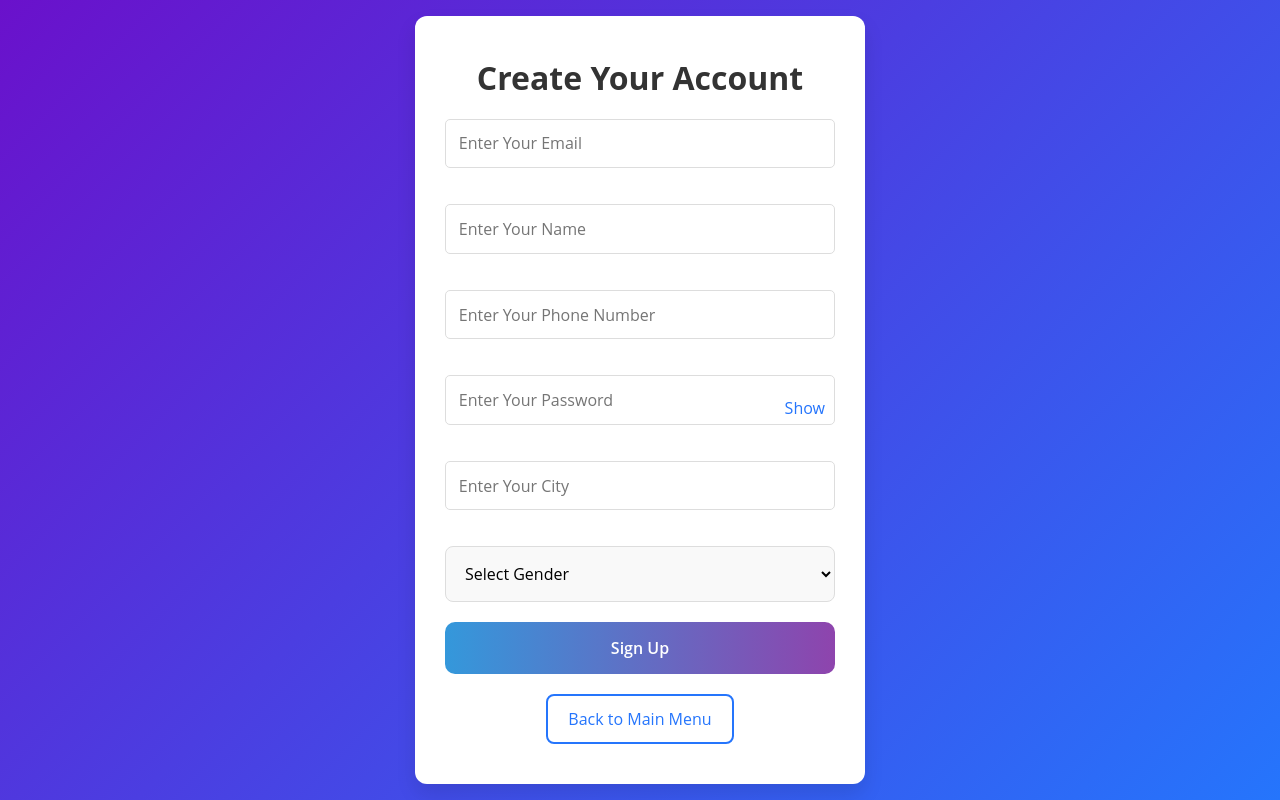
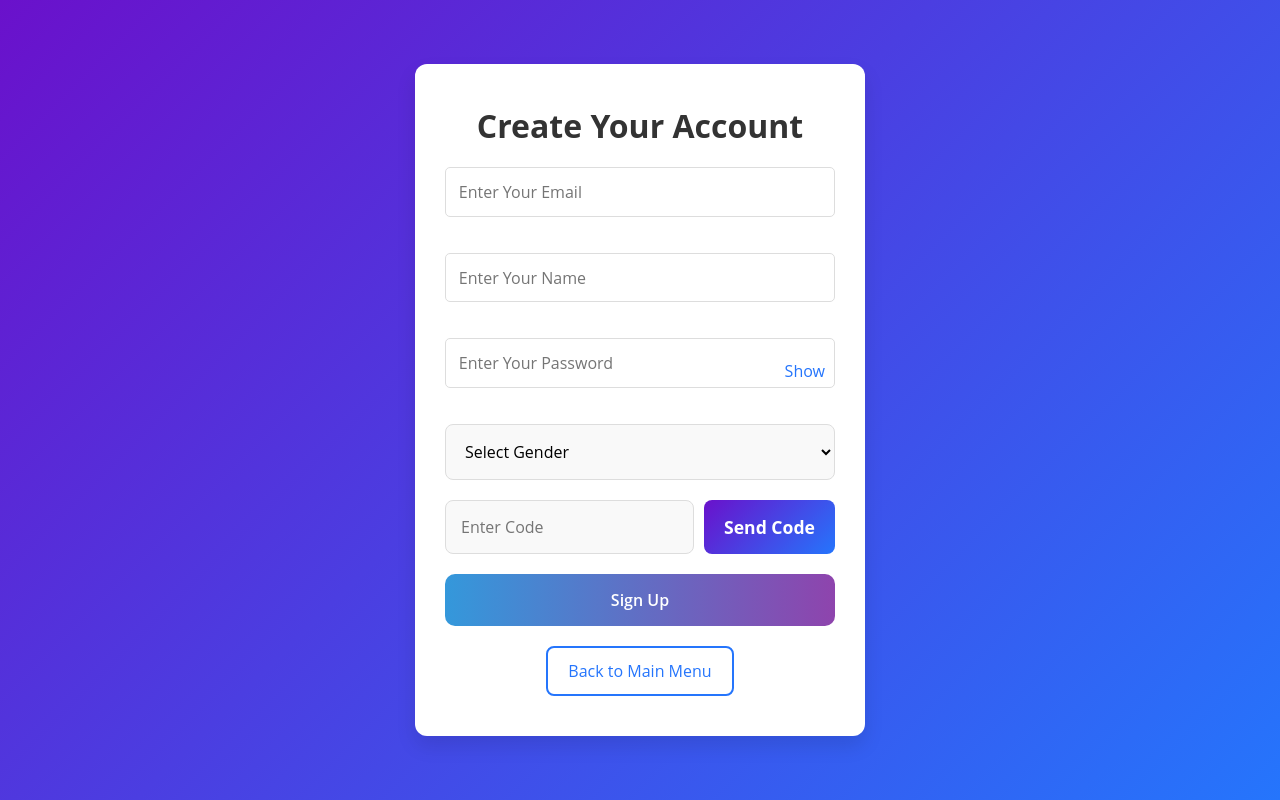
Before and after one commit to Ab5536/ShieldNet-Secure-AI-Model, a React (Create React App) app: page /signup in a window 1280 px wide. Built offline with nearby package versions, Linux system fonts and the light colour scheme; no server answers.

Commit message:
updates the UI

```diff
--- a/src/Pages/Signup/Signup.css
+++ b/src/Pages/Signup/Signup.css
@@ -166,6 +166,52 @@
   .cancel-button {
     background-color: #aaa;
   }
+  .send-code-container {
+    display: flex;
+    align-items: center;
+    gap: 10px;
+}
+
+/* Match input style */
+.code-input {
+    flex: 1;
+    padding: 15px;
+    border: 1px solid #ddd;
+    border-radius: 8px;
+    font-size: 1rem;
+    background-color: #f9f9f9;
+    transition: border-color 0.3s ease;
+}
+
+.code-input:focus {
+    border-color: #2575fc;
+    outline: none;
+    background-color: #fff;
+}
+
+/* Match submit-button style */
+.send-code-btn {
+    padding: 15px 20px;
+    font-size: 1.1rem;
+    font-weight: bold;
+    color: #fff;
+    background: linear-gradient(135deg, #6a11cb, #2575fc);
+    border: none;
+    border-radius: 8px;
+    cursor: pointer;
+    transition: background 0.3s ease;
+}
+
+.send-code-btn:hover {
+    background: linear-gradient(135deg, #2575fc, #6a11cb);
+}
+.error-message {
+    color: red;
+    font-size: 0.875rem; /* Slightly smaller than normal text */
+    margin-top: 4px;
+    margin-bottom: 8px;
+    font-weight: 500;
+  }
 
 /* Animations */
 @keyframes fadeIn {
--- a/src/Pages/Signup/Signup.js
+++ b/src/Pages/Signup/Signup.js
@@ -12,11 +12,11 @@ const Signup = () => {
     name: "",
     password: "",
     email: "",
-    phoneNumber: "",
-    cityName: "",
     gender: "",
+    code: ""
   });
 
+  const [fieldErrors, setFieldErrors] = useState({});
   const [error, setError] = useState("");
   const [showPassword, setShowPassword] = useState(false);
   const [otp, setOtp] = useState("");
@@ -29,6 +29,40 @@ const Signup = () => {
       ...prevData,
       [name]: value,
     }));
+    setFieldErrors((prevErrors) => ({
+      ...prevErrors,
+      [name]: "", // Clear error on change
+    }));
+  };
+
+  const sendCode = async () => {
+    try {
+      const form = new FormData();
+      for (let key in formData) {
+        form.append(key, formData[key]);
+      }
+      if (validateForm) {
+        const result = await axios.post(`${backendURL}/api/send-code`,
+          { form },
+          {
+            headers: {
+              "Content-Type": "multipart/form-data",
+            }
+          },);
+        if (result.status === 200) {
+          setError("");
+          alert("Code Sent successfully to " + formData.email);
+        }
+        else if (result.status === 304) {
+          alert("Previous Code not Expired Yet");
+        }
+        else {
+          setError("Failed to send code.");
+        }
+      }
+    } catch (error) {
+      setError("An error occurred While sending Code.");
+    }
   };
 
   const signUpRouting = async () => {
@@ -45,13 +79,21 @@ const Signup = () => {
       });
 
       if (result.status === 200) {
-        setEmailForOtp(formData.email);
-        setShowOtpModal(true);
         setError("");
-      } else {
+        const user = result.data.user;
+        localStorage.setItem("user", JSON.stringify(user));
+        navigate('/');
+      } else if (result.status === 20) {
+        alert("Resend OTP");
+      }
+      else if (result.status === 0) {
+        alert("Invalid OTP");
+      }
+      else {
         setError("Signup failed. Try again.");
       }
-    } catch (error) {
+    }
+    catch (error) {
       console.error(error);
       setError("An error occurred. Please try again later.");
     }
@@ -68,7 +110,6 @@ const Signup = () => {
           "Content-Type": "multipart/form-data",
         },
       });
-      console.log(res)
       if (res.status === 200 && res.data.user) {
         const user = res.data.user;
         localStorage.setItem("user", JSON.stringify(user));
@@ -80,27 +121,32 @@ const Signup = () => {
     }
   };
 
+  const validateForm = () => {
+    const { email, code, name, password, gender } = formData;
+    const errors = {};
+
+    if (!email) errors.email = "Email is required.";
+    if (!name) errors.name = "Name is required.";
+    if (!password) errors.password = "Password is required.";
+    if (!gender) errors.gender = "Gender is required.";
+
+    setFieldErrors(errors);
+    return Object.keys(errors).length === 0;
+  };
+
   const submitHandler = (e) => {
+    e.preventDefault();
+    const { code } = formData;
 
-    e.preventDefault();
     if (validateForm()) {
+      if (!code) {
+        setFieldErrors({ code: "Code is missing." });
+        return;
+      }
       signUpRouting();
     } else {
-      setError("Please fill in all the fields correctly.");
+      setError("Please fill all the fields.");
     }
-  };
-
-  const validateForm = () => {
-    const { email, name, phoneNumber, password, cityName, gender } = formData;
-    return (
-      email &&
-      name &&
-      phoneNumber &&
-      password &&
-      cityName &&
-      gender &&
-      gender !== "Gender"
-    );
   };
 
   const togglePasswordVisibility = () => {
@@ -119,6 +165,8 @@ const Signup = () => {
             value={formData.email}
             onChange={handleChange}
           />
+          {fieldErrors.email && <p className="error-message">{fieldErrors.email}</p>}
+
           <InputField
             name="name"
             type="text"
@@ -126,13 +174,7 @@ const Signup = () => {
             value={formData.name}
             onChange={handleChange}
           />
-          <InputField
-            name="phoneNumber"
-            type="tel"
-            placeholder="Enter Your Phone Number"
-            value={formData.phoneNumber}
-            onChange={handleChange}
-          />
+          {fieldErrors.name && <p className="error-message">{fieldErrors.name}</p>}
 
           <div className="password-container">
             <InputField
@@ -150,14 +192,7 @@ const Signup = () => {
               {showPassword ? "Hide" : "Show"}
             </button>
           </div>
-
-          <InputField
-            name="cityName"
-            type="text"
-            placeholder="Enter Your City"
-            value={formData.cityName}
-            onChange={handleChange}
-          />
+          {fieldErrors.password && <p className="error-message">{fieldErrors.password}</p>}
 
           <select
             className="form-select"
@@ -169,6 +204,26 @@ const Signup = () => {
             <option value="Male">Male</option>
             <option value="Female">Female</option>
           </select>
+          {fieldErrors.gender && <p className="error-message">{fieldErrors.gender}</p>}
+
+          <div className="send-code-container">
+            <input
+              type="number"
+              name="code"
+              value={formData.code}
+              onChange={handleChange}
+              placeholder="Enter Code"
+              className="code-input"
+            />
+            <button
+              type="button"
+              onClick={sendCode}
+              className="send-code-btn"
+            >
+              Send Code
+            </button>
+          </div>
+          {fieldErrors.code && <p className="error-message">{fieldErrors.code}</p>}
 
           {error && <p className="error-message">{error}</p>}
 
@@ -184,7 +239,6 @@ const Signup = () => {
         </div>
       </div>
 
-      {/* OTP Modal */}
       {showOtpModal && (
         <div className="otp-modal">
           <div className="otp-box">
```
